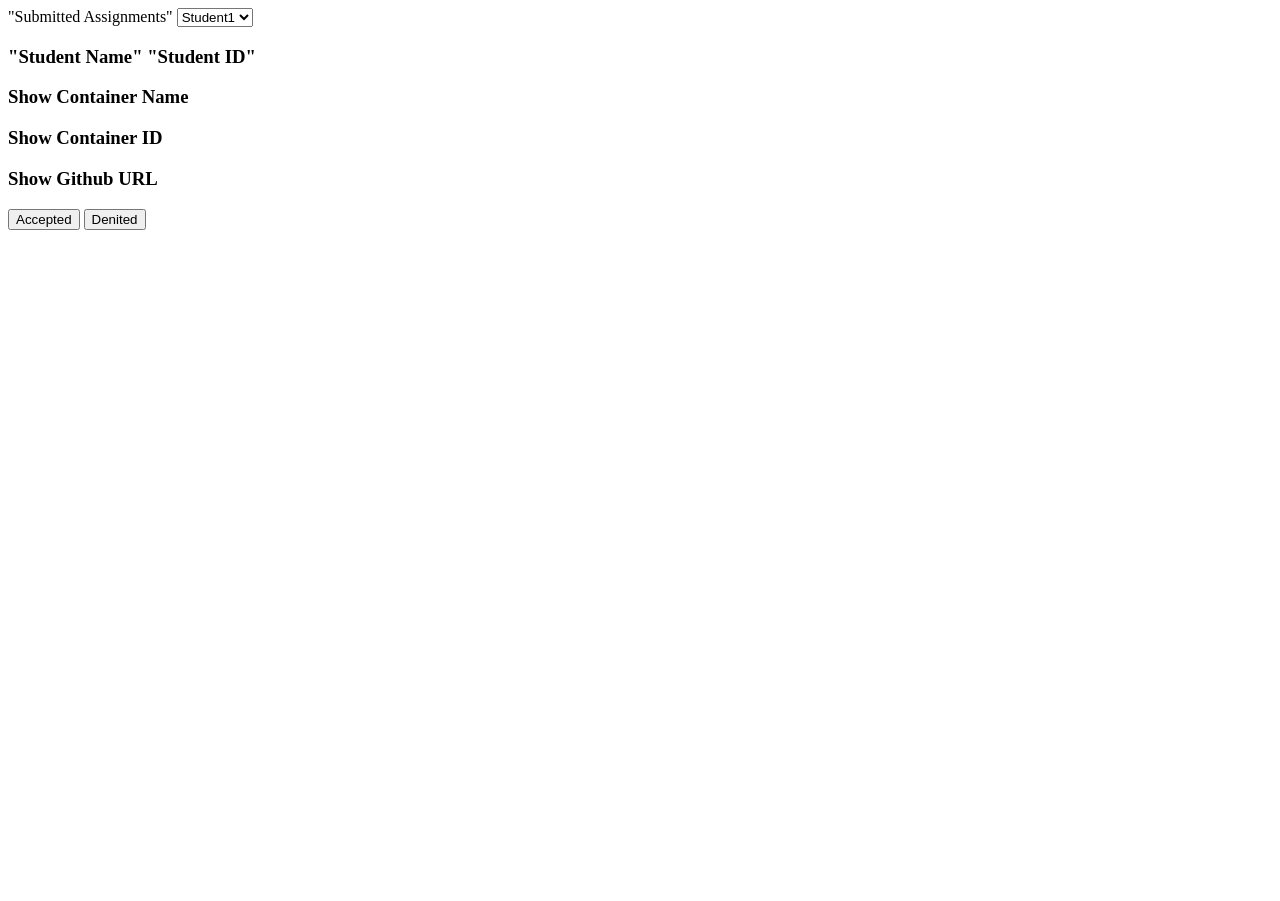
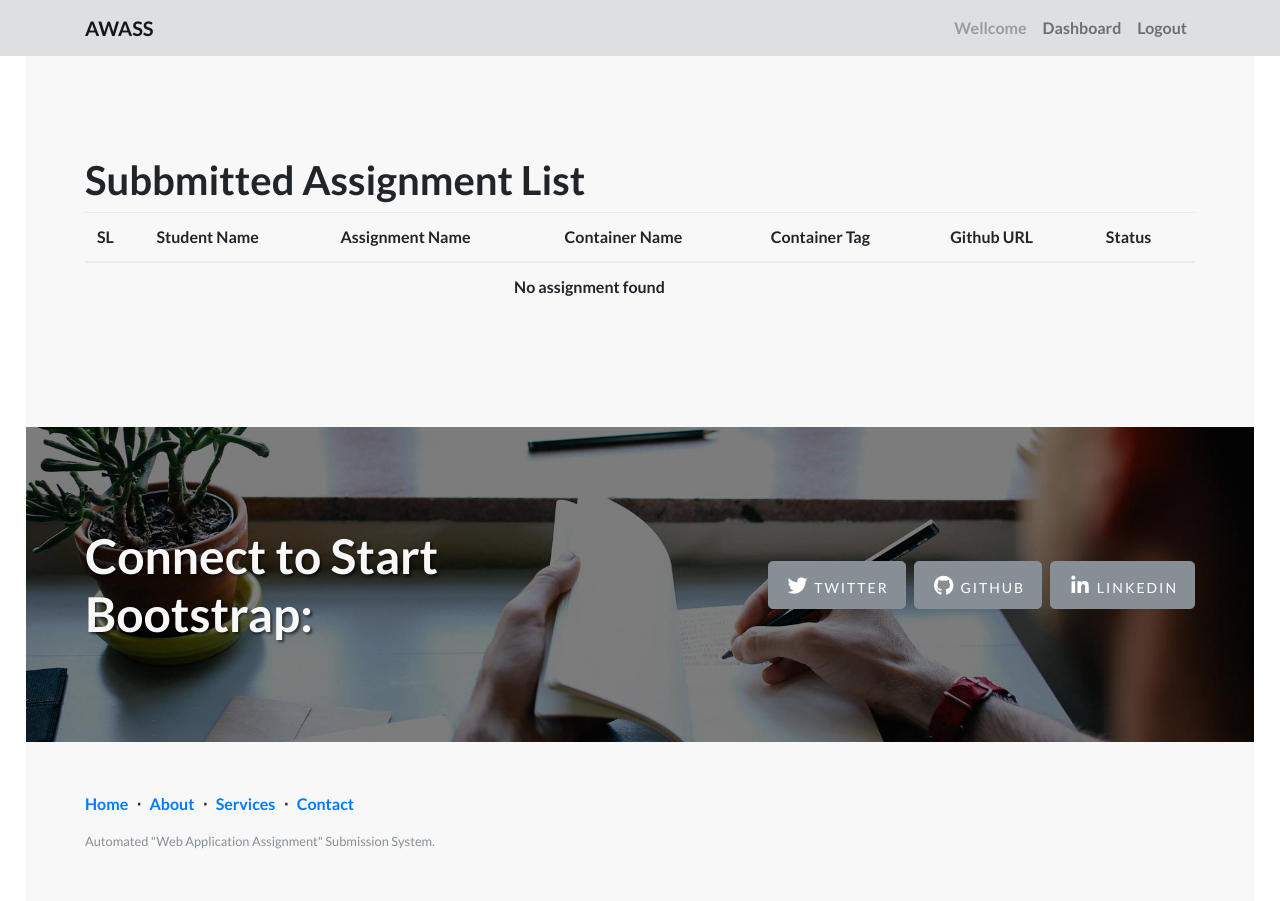
Before and after one commit to timam/awsass, a Django app: page /review_assignemt/ in a window 1280 px wide. Before the commit the page ends 230 px from the top, so only its background shows below. Run offline with Django 3.2, Linux system fonts and the light colour scheme; the visitor is signed in with stand-in values (Sample User, id 1); some libraries are stand-ins or nearby versions.

Commit message:
Review and Assign Assignment page Edited

```diff
--- a/static/css/style.css
+++ b/static/css/style.css
@@ -91,3 +91,9 @@
   font-weight: 300;
   color: #1a1a1a;
 }
+.intro-header {
+  color: #f8f8f8;
+  background-image:url(/static/img/pic-14.jpg);
+  background-size: cover;
+  padding:0px;
+}
--- a/templates/review-assignemt.html
+++ b/templates/review-assignemt.html
@@ -1,14 +1,55 @@
-<h1></h1>"Submitted Assignments"</h1>
-<select>
-    <option value="Student1">Student1</option>
-    <option value="Student2">Student2</option>
-</select>
+{% extends 'base.html' %}
+
+<!-- Header -->
+{% block content %}
+
+<section class="content-section-a">
+
+  <div class="container">
+    <div class="row">
+      <div class="col-lg-12 ml-auto">
+        <div class="info">
+            <h1 align="center text-left">Subbmitted Assignment List</h1>
+        </div>
+        <table class="table table-hover">
+          <thead>
+            <tr>
+              <th>SL</th>
+              <th>Student Name</th>
+              <th>Assignment Name</th>
+              <th>Container Name</th>
+              <th>Container Tag</th>
+              <th>Github URL</th>
+              <th>Status</th>
+            </tr>
+          </thead>
+          <tbody>
+            {% for item in assignments %}
+            <tr>
+              <td>{{ forloop.counter }}</td>
+              <td>{{ item.name }}</td>
+              <td>{{ item.teacher }}</td>
+              <td>{{ item.department}}</td>
+              <td>{{ item.session }}</td>
+              <td>{{ item.created_at }}</td>
+            </tr>
+            {% empty %}
+            <tr>
+              <td colspan="6" align="center">No assignment found</td>
+            </tr>
+            {% endfor %}
+          </tbody>
+        </table>
+      </div>
+
+  </div>
+  <!-- /.container -->
+  <!-- Return to Top -->
+  <a href="javascript:" id="return-to-top"><i class="fa fa-chevron-up"></i></a>
+</section>
+{% endblock %}
 
 
-    <h3>"Student Name" "Student ID" </h3>
-    <h3>Show Container Name </h3>
-    <h3>Show Container ID</h3>
-    <h3>Show Github URL</h3>
 
 
 <button type="button">Accepted</button>
```
Also changed, not shown: templates/assign-assignment.html (+29 -3 lines), static/img/pic-14.jpg (added).
